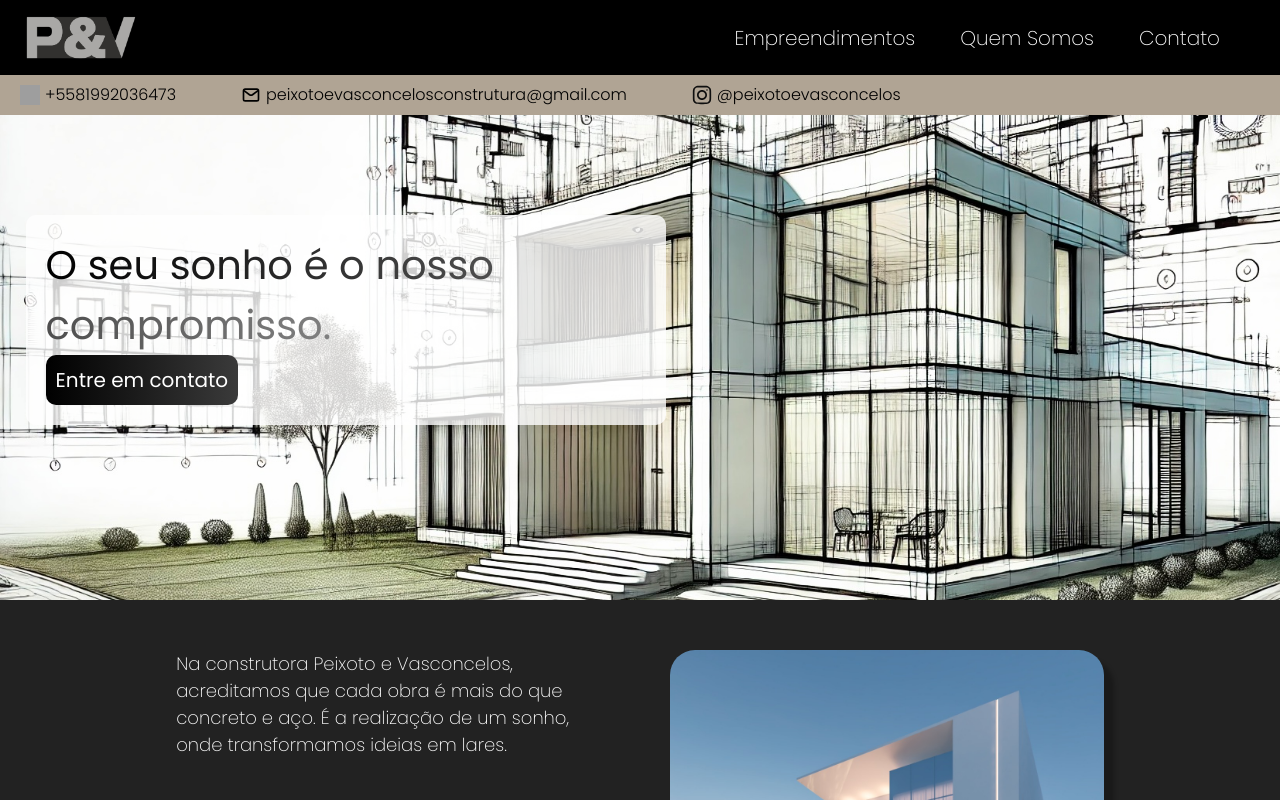
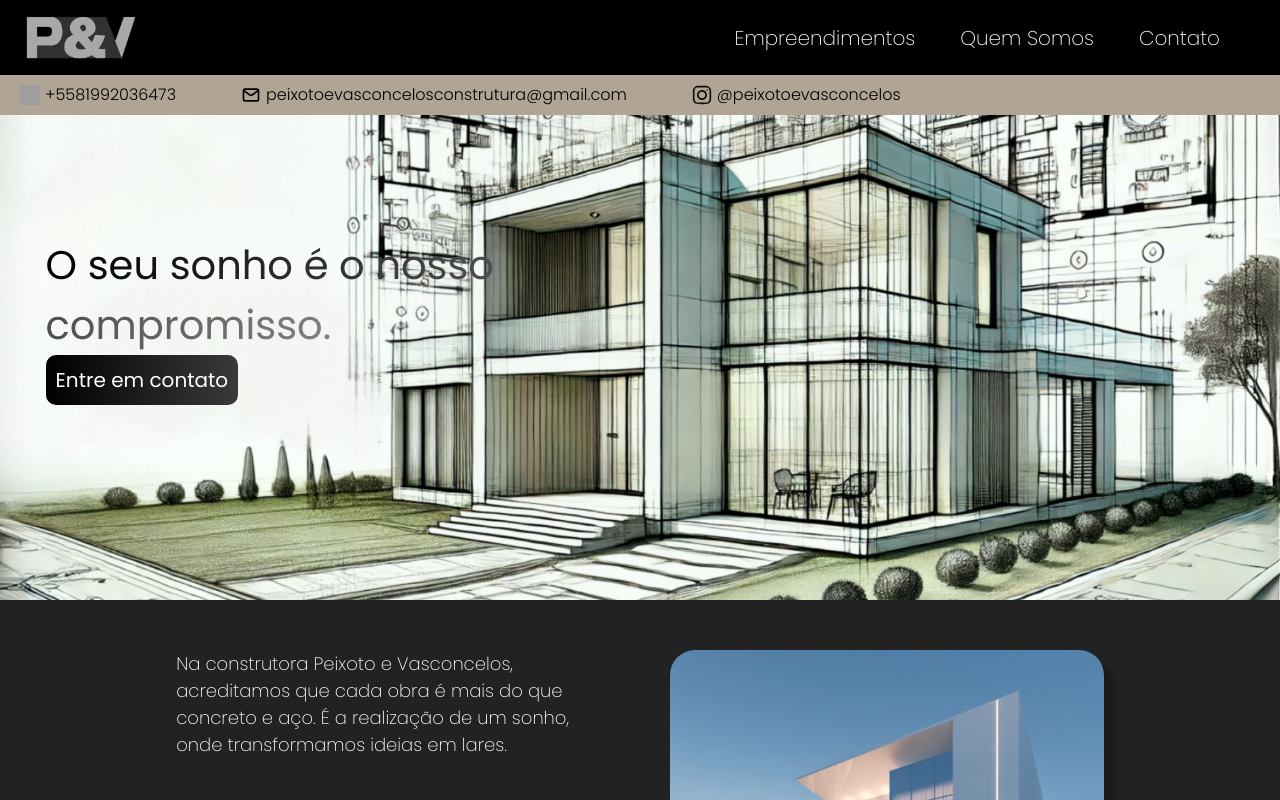
Before and after one commit to CarlosAugustoP/construtora-next, a Next.js app: page / in a window 1280 px wide. Shown: the top 800 px of the page. Built offline with nearby package versions, Linux system fonts and the light colour scheme; grey boxes are pictures that could not be loaded.

Commit message:
edit hero2

```diff
--- a/src/components/Intro/index.js
+++ b/src/components/Intro/index.js
@@ -20,7 +20,7 @@ export default function Intro() {
 
     return (
         <Wrapper>
-            <StyledImg src={isScreenBiggerThan942px ? "img/hero.WEBP" : "img/hero.WEBP"} srcSet={isScreenBiggerThan942px ? "img/hero.WEBP 942w" : "img/hero.WEBP 942w"} alt="Parallax" />
+            <StyledImg src={isScreenBiggerThan942px ? "img/hero2.jpeg" : "img/hero2.jpeg"} srcSet={isScreenBiggerThan942px ? "img/hero2.jpeg 942w" : "img/hero2.jpeg 942w"} alt="Parallax" />
             <ContentBox>
                 <Title><Colored>O seu sonho é o nosso compromisso.</Colored></Title>
                 <a href="#Contato"><Button>Entre em contato</Button></a>
--- a/src/components/Intro/styles.js
+++ b/src/components/Intro/styles.js
@@ -32,7 +32,6 @@ export const ContentBox = styled.div`
     transform: translate(-50%, -50%);
     padding: 20px;
     border-radius: 10px;
-    background-color: rgba(255, 255, 255, 0.8);
 
     @media (max-width: 942px) {
         width: 80%;
```
